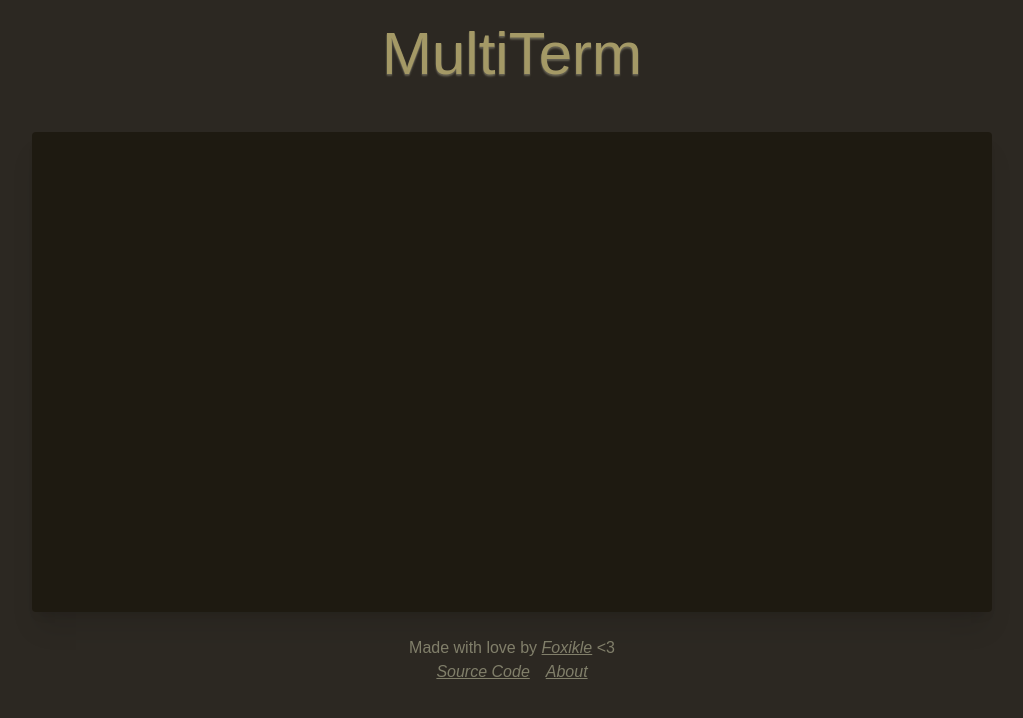
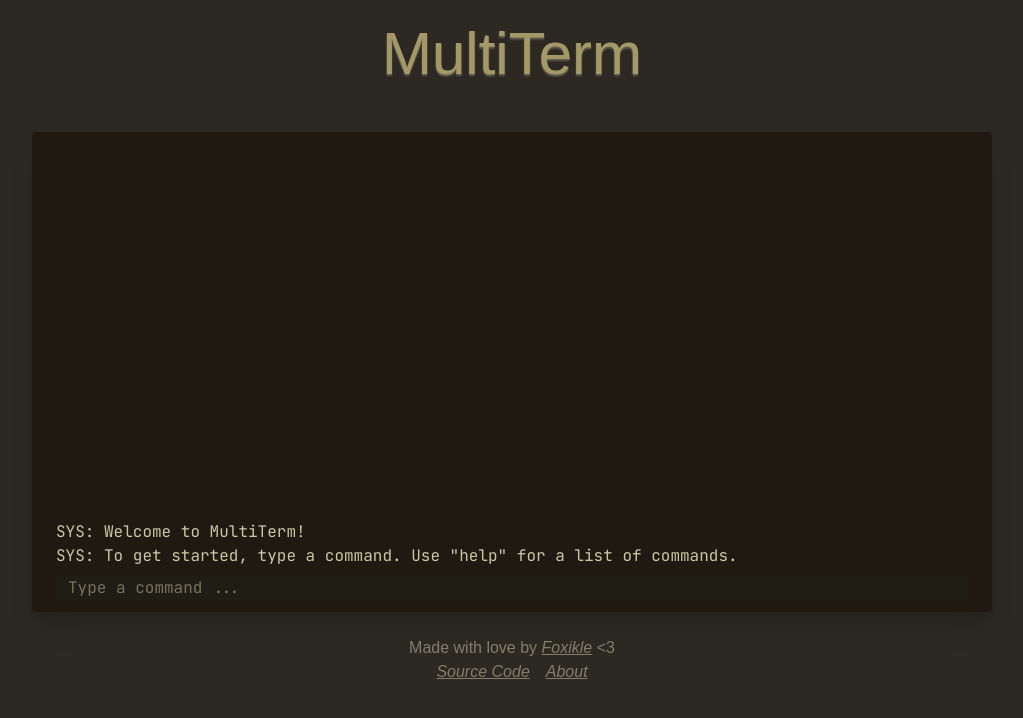
Before and after one commit to Foxikle/MultiTerm, a SvelteKit app: page / in a window 1280 px wide. Shown: the top 718 px of the page, without its empty margins (128-1151 px from the left). Built offline with nearby package versions, Linux system fonts and the light colour scheme; a web font is replaced by a local one.

Commit message:
Add touch functionality & previous command memory

```diff
--- a/src/routes/+page.svelte
+++ b/src/routes/+page.svelte
@@ -1,4 +1,131 @@
-<script>
+<script lang="ts">
+  interface ExecutionResult {
+    success: boolean;
+    detail?: string;
+    data: string[];
+  }
+
+  interface ParsedCommand {
+    execute: (args: string[]) => Promise<ExecutionResult>;
+    parsedArgs?: string[];
+  }
+
+  interface Message {
+    content: string;
+    count: number;
+  }
+
+  const SUFFIX_REGEX = /.* \(.*[2-9]\)$/;
+
+  const PARSE_FAILED: ParsedCommand = {
+    async execute(_: string[]): Promise<ExecutionResult> {
+      return {
+        success: false,
+        detail: 'Invalid command! Type "help" for a list of commands.',
+        data: [],
+      };
+    },
+  };
+
+  const COMMANDS: Record<string, ParsedCommand> = {
+    touch: {
+      async execute(args: string[]): Promise<ExecutionResult> {
+        if (args.length < 1) {
+          return {
+            success: false,
+            detail:
+              'Missing argument: File name. Usage "touch <filename> [content]"',
+            data: [],
+          };
+        }
+        let content: string = "";
+        if (args.length > 1) {
+          content = args.slice(1).join(" ");
+        }
+        const resp: Response = await fetch("/api/files/", {
+          method: "POST",
+          headers: {
+            "X-File-Path": args[0],
+            "X-File-Content": content,
+          },
+        });
+
+        const data = await resp.json();
+
+        if (resp.ok) {
+          return {
+            success: true,
+            data: [data.detail],
+          };
+        }
+
+        return {
+          success: false,
+          detail: data.detail,
+          data: [],
+        };
+      },
+    },
+  };
+
+  let intro: Message[] = [
+    { content: "SYS: Welcome to MultiTerm!", count: 1 },
+    {
+      content:
+        'SYS: To get started, type a command. Use "help" for a list of commands.',
+      count: 1,
+    },
+  ];
+  let messages: Message[] = $state(intro);
+  let value: string = $state("");
+  let storedValue = $state("");
+  let store: boolean = $state(true);
+  let pastCommands: string[] = $state([]);
+  let pastIndex: number = $state(0);
+
+  function pushMessage(toPush: string): void {
+    let msg: Message = messages.at(messages.length - 1) ?? {
+      content: "",
+      count: 1,
+    };
+
+    if (msg.content !== toPush) {
+      messages.push({ content: toPush, count: 1 });
+    } else {
+      msg.count++;
+    }
+  }
+
+  async function execute(value: string): Promise<void> {
+    let cmd: ParsedCommand = parseCommand(value);
+    if (pastCommands.at(pastCommands.length - 1) !== value) {
+      pastCommands.push(value);
+    }
+    pushMessage("$ " + value);
+    let args = cmd.parsedArgs;
+    if (!args) args = [];
+    let result: ExecutionResult = await cmd.execute(args);
+    if (!result.success) {
+      pushMessage(result.detail);
+      return;
+    }
+
+    result.data.forEach((element) => {
+      pushMessage(element);
+    });
+    console.log(result);
+  }
+
+  function parseCommand(value: string): ParsedCommand {
+    if (!value || value.trim() === "") return PARSE_FAILED;
+    const split: string[] = value.split(" ");
+    if (split.length < 1) return PARSE_FAILED;
+    let cmd: ParsedCommand = COMMANDS[split[0].toLowerCase()];
+    if (!cmd) return PARSE_FAILED;
+    if (split.length === 1) return cmd;
+    cmd.parsedArgs = split.slice(1);
+    return cmd;
+  }
 </script>
 
 <div class="min-h-screen bg-bg">
@@ -10,14 +137,67 @@
   <div class="flex flex-col justify-center items-center my-6">
     <div
       id="content"
-      class="bg-terminal sm:max-w-[75vw] sm:min-w-[75vw] min-h-[60vh] rounded shadow-xl"
-    ></div>
+      class="bg-terminal sm:max-w-[75vw] sm:min-w-[75vw] min-h-[60vh] overflow-y-scroll no-scrollbar p-6 pb-3 rounded shadow-xl flex flex-col justify-end"
+    >
+      <span>
+        {#each messages as msg}
+          <span class="flex flex-row">
+            <h1 class="font-code text-secondary">{msg.content}</h1>
+            {#if msg.count > 1}
+              <h1 class="font-code ml-1 text-secondary/50">({msg.count})</h1>
+            {/if}
+          </span>
+        {/each}
+      </span>
+      <span id="input">
+        <input
+          onkeydown={(e) => {
+            console.log($state.snapshot(pastCommands));
+            if (e.key === "Enter") {
+              execute(value);
+              value = "";
+              storedValue = "";
+              store = true;
+              pastIndex = pastCommands.length;
+              return;
+            }
+
+            console.log(pastIndex);
+            if (e.key === "ArrowUp") {
+              if (pastIndex <= 0) return;
+              if (pastIndex === pastCommands.length) {
+                storedValue = value;
+              }
+
+              pastIndex -= 1;
+              value = pastCommands[pastIndex];
+              return;
+            }
+
+            if (e.key === "ArrowDown") {
+              if (pastIndex >= pastCommands.length) return;
+              pastIndex += 1;
+              if (pastIndex === pastCommands.length) {
+                value = storedValue;
+                return;
+              }
+              value = pastCommands[pastIndex];
+            }
+          }}
+          bind:value
+          id="cmd"
+          placeholder="Type a command ... "
+          class="w-full font-code text-secondary bg-bg/20 mt-2 px-3 outline-none"
+          type="text"
+        />
+      </span>
+    </div>
   </div>
   <footer class="text-secondary/55 font-title">
     <span class="flex flex-col items-center justify-center">
       <p>
         Made with love by <a
-          class="underline italic"
+          class="underline italic outline-none focus:text-secondary"
           href="https://foxikle.dev"
         >
           Foxikle</a
@@ -27,9 +207,13 @@
         <a
           href="https://github.com/Foxikle/MultiTerm"
           target="_blank"
-          class="underline italic">Source Code</a
+          class="underline italic outline-none focus:text-secondary"
+          >Source Code</a
         >
-        <a href="/about" class="underline italic">About</a>
+        <a
+          href="/about"
+          class="underline italic outline-none focus:text-secondary">About</a
+        >
       </span>
     </span>
   </footer>
--- a/src/routes/api/files/+server.ts
+++ b/src/routes/api/files/+server.ts
@@ -32,7 +32,8 @@ export async function POST({ request, platform }) {
   try {
     let path = request.headers.get("x-file-path")
     let content = request.headers.get("x-file-content")
-    if (!path || !content) {
+    if (!content) content = ""
+    if (!path) {
       return Response.json({
         success: false,
         "detail": "File path or content is missing"
```
